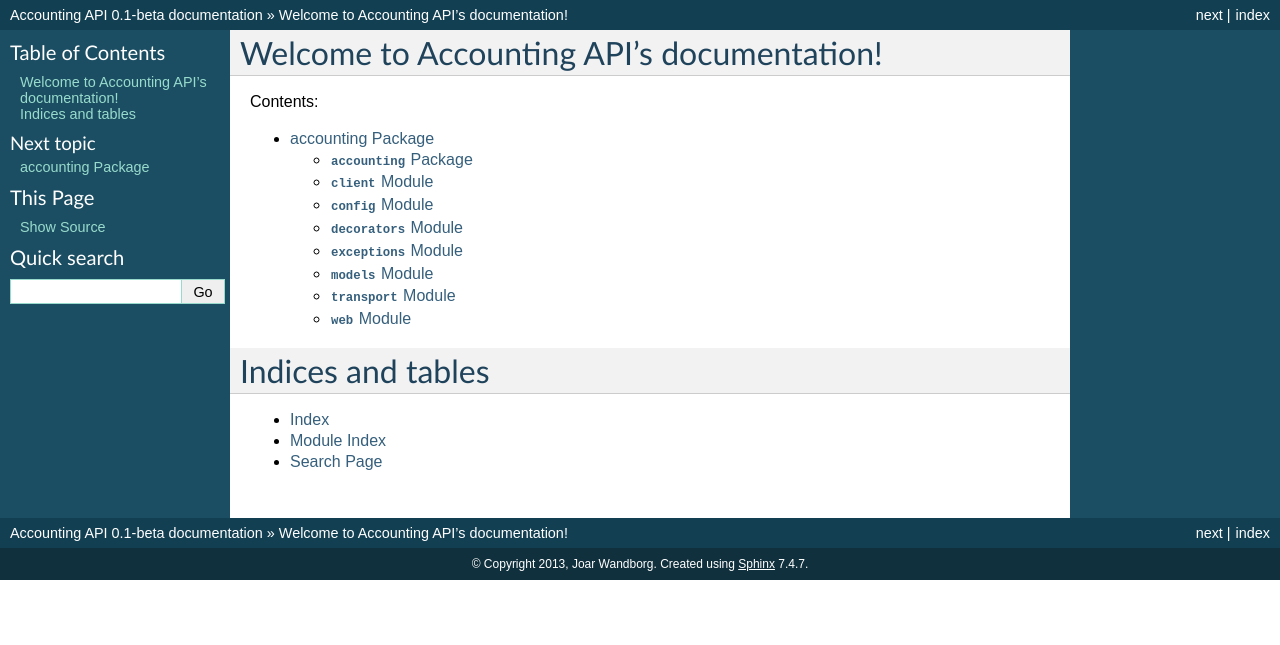
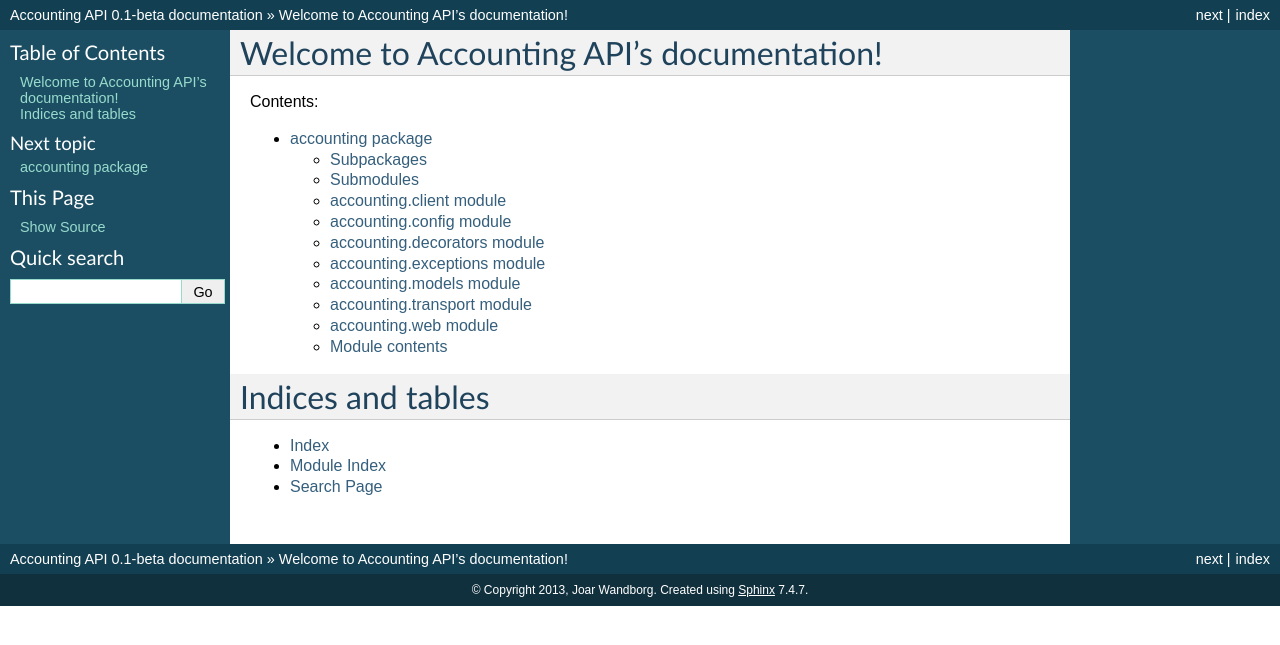
Before and after one commit to joar/accounting-api, a Sphinx documentation site: the page built from doc/source/index.rst, in a window 1280 px wide. Shown: the top 645 px of the page. Built offline with Sphinx 7.4.7, drawn with Linux system fonts in a browser that asks for light colours; pages that are not in the unit, such as notebooks, are missing from menus.

```diff
--- a/doc/source/api/accounting.rst
+++ b/doc/source/api/accounting.rst
@@ -1,66 +1,77 @@
-accounting Package
+accounting package
 ==================
 
-:mod:`accounting` Package
--------------------------
+Subpackages
+-----------
 
-.. automodule:: accounting
-    :members:
-    :undoc-members:
-    :show-inheritance:
+.. toctree::
 
-:mod:`client` Module
---------------------
+    accounting.storage
+
+Submodules
+----------
+
+accounting.client module
+------------------------
 
 .. automodule:: accounting.client
     :members:
     :undoc-members:
     :show-inheritance:
 
-:mod:`config` Module
---------------------
+accounting.config module
+------------------------
 
 .. automodule:: accounting.config
     :members:
     :undoc-members:
     :show-inheritance:
 
-:mod:`decorators` Module
-------------------------
+accounting.decorators module
+----------------------------
 
 .. automodule:: accounting.decorators
     :members:
     :undoc-members:
     :show-inheritance:
 
-:mod:`exceptions` Module
-------------------------
+accounting.exceptions module
+----------------------------
 
 .. automodule:: accounting.exceptions
     :members:
     :undoc-members:
     :show-inheritance:
 
-:mod:`models` Module
---------------------
+accounting.models module
+------------------------
 
 .. automodule:: accounting.models
     :members:
     :undoc-members:
     :show-inheritance:
 
-:mod:`transport` Module
------------------------
+accounting.transport module
+---------------------------
 
 .. automodule:: accounting.transport
     :members:
     :undoc-members:
     :show-inheritance:
 
-:mod:`web` Module
------------------
+accounting.web module
+---------------------
 
 .. automodule:: accounting.web
     :members:
     :undoc-members:
     :show-inheritance:
+
+
+Module contents
+---------------
+
+.. automodule:: accounting
+    :members:
+    :undoc-members:
+    :show-inheritance:
--- a/doc/source/api/modules.rst
+++ b/doc/source/api/modules.rst
@@ -1,8 +1,7 @@
-..
-==
+accounting
+==========
 
 .. toctree::
    :maxdepth: 4
 
    accounting
-   asyncio-test
```
Also changed, not shown: doc/source/api/accounting.storage.rst (added, +29 -0 lines), doc/source/api/accounting.storage.sql.rst (added, +22 -0 lines).
